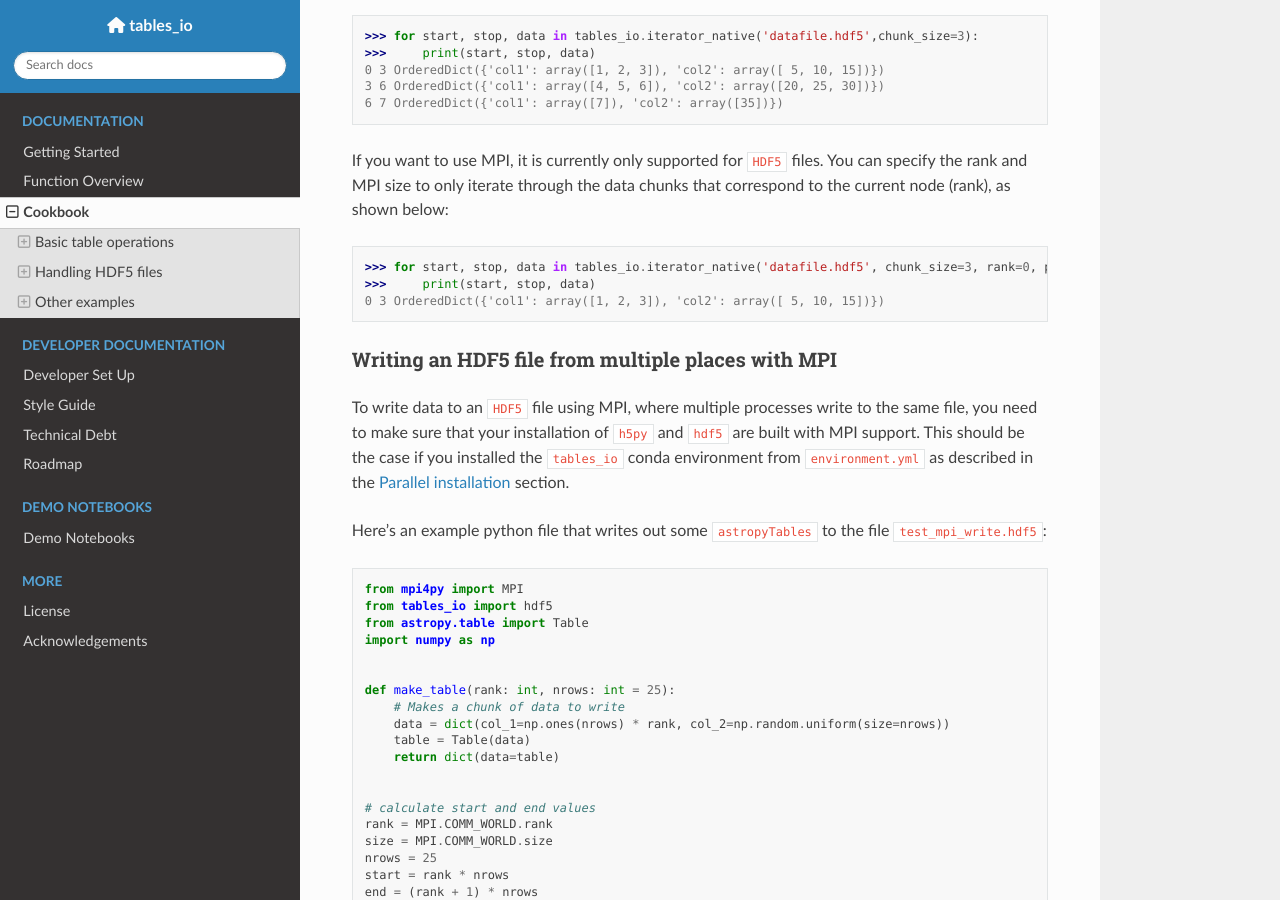
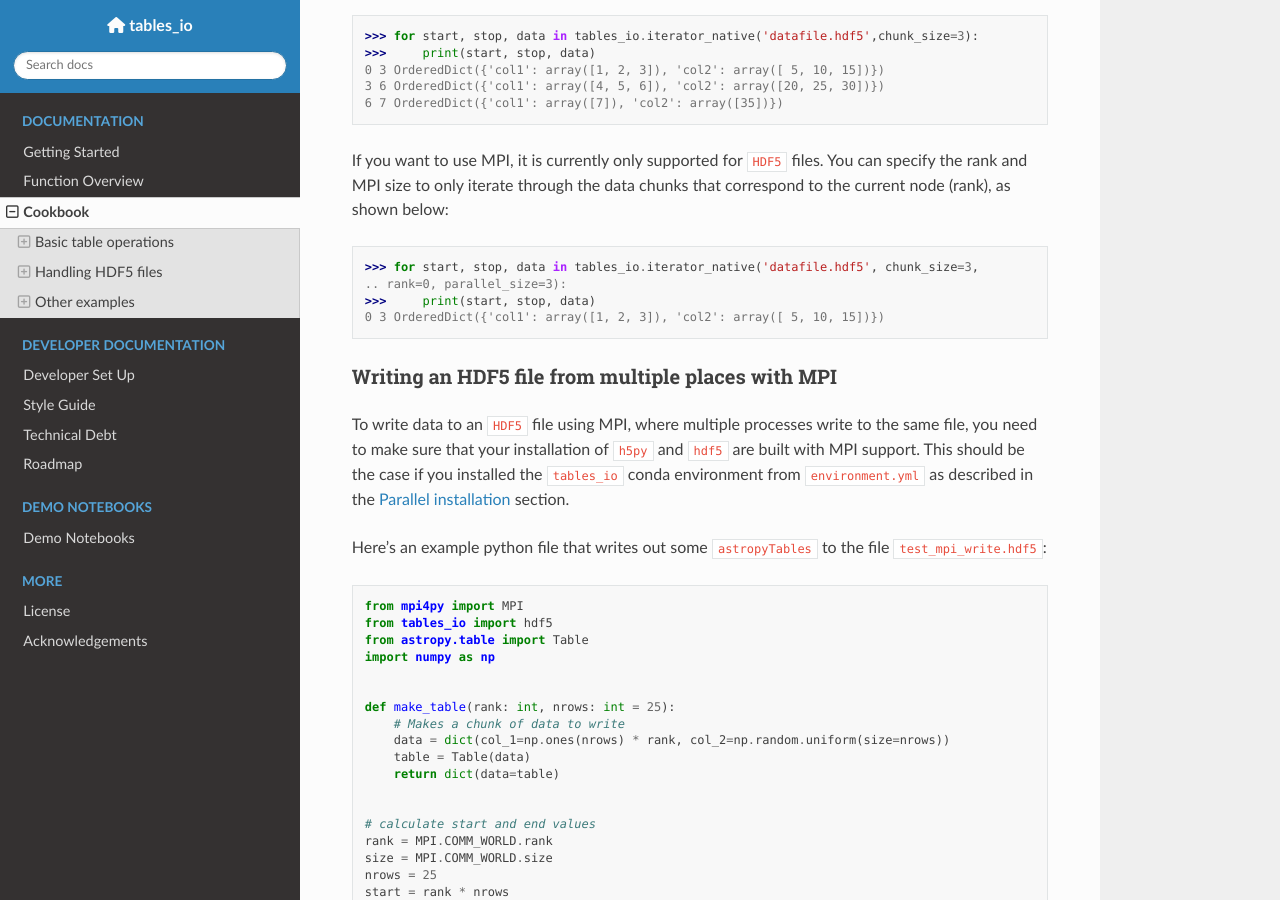
Before and after one commit to LSSTDESC/tables_io, a Sphinx documentation site: the page built from docs/cookbook.md, in a window 1280 px wide and 900 px high, scrolled down 4900 px. Built offline with Sphinx 7.4.7 and the Read the Docs theme 3.1.0, drawn with Linux system fonts in a browser that asks for light colours; nearby versions of some CDN libraries; pages that are not in the unit, such as notebooks, are missing from menus; the version number could not be read and is left out; some of the changed text lies outside the part shown.

Commit message:
minor fix to code in cookbook example 'get a file object'

````diff
--- a/docs/cookbook.md
+++ b/docs/cookbook.md
@@ -57,10 +57,10 @@
 
 >>> import tables_io
 >>> hdul = tables_io.io_open("./data/test.fits", "fits")
-    >>> hdul.info()
-    No.    Name      Ver    Type      Cards   Dimensions   Format
-      0  PRIMARY       1 PrimaryHDU       4   ()
-      1  DF            1 BinTableHDU     37   10R x 14C   [K, E, E, E, E, E, E, E, E, E, E, E, E, D]
+>>> hdul.info()
+No.    Name      Ver    Type      Cards   Dimensions   Format
+    0  PRIMARY       1 PrimaryHDU       4   ()
+    1  DF            1 BinTableHDU     37   10R x 14C   [K, E, E, E, E, E, E, E, E, E, E, E, E, D]
 
 ```
 
@@ -257,7 +257,8 @@
 
 ```{doctest}
 
->>> for start, stop, data in tables_io.iterator_native('datafile.hdf5', chunk_size=3, rank=0, parallel_size=3):
+>>> for start, stop, data in tables_io.iterator_native('datafile.hdf5', chunk_size=3,
+.. rank=0, parallel_size=3):
 >>>     print(start, stop, data)
 0 3 OrderedDict({'col1': array([1, 2, 3]), 'col2': array([ 5, 10, 15])})
 
````
